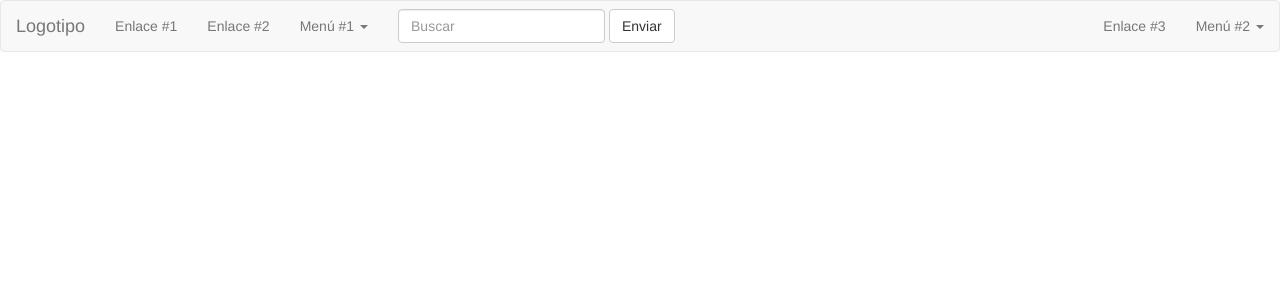
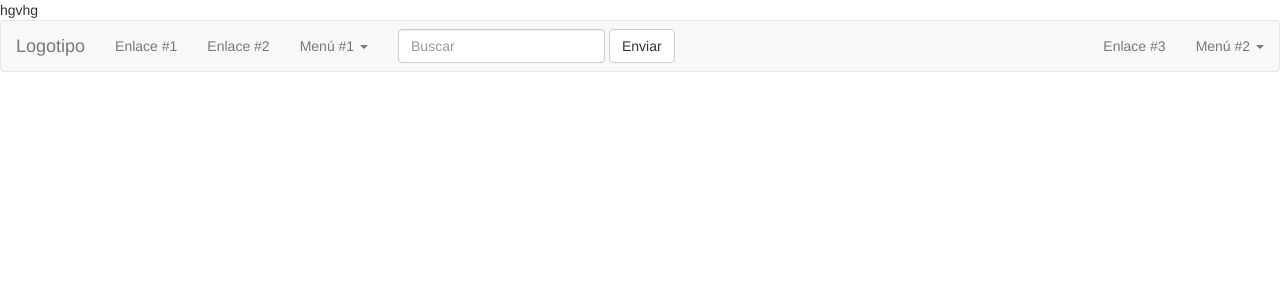
Before and after one commit to AnonimoLopez/Sistema_Web_Comida, a Django app: page / in a window 1280 px wide. Shown: the top 300 px of the page. Run offline with Django 3.2, Linux system fonts and the light colour scheme; some libraries are stand-ins or nearby versions.

```diff
--- a/Sistema_Web_Comida/templates/index.html
+++ b/Sistema_Web_Comida/templates/index.html
@@ -11,7 +11,7 @@
     <!-- CSS de Bootstrap -->
     <link href="{% static 'bootstrap/css/bootstrap.min.css' %}" rel="stylesheet" media="screen">
   </head>
-  <body>
+  <body> hgvhg
 
 
 
```
